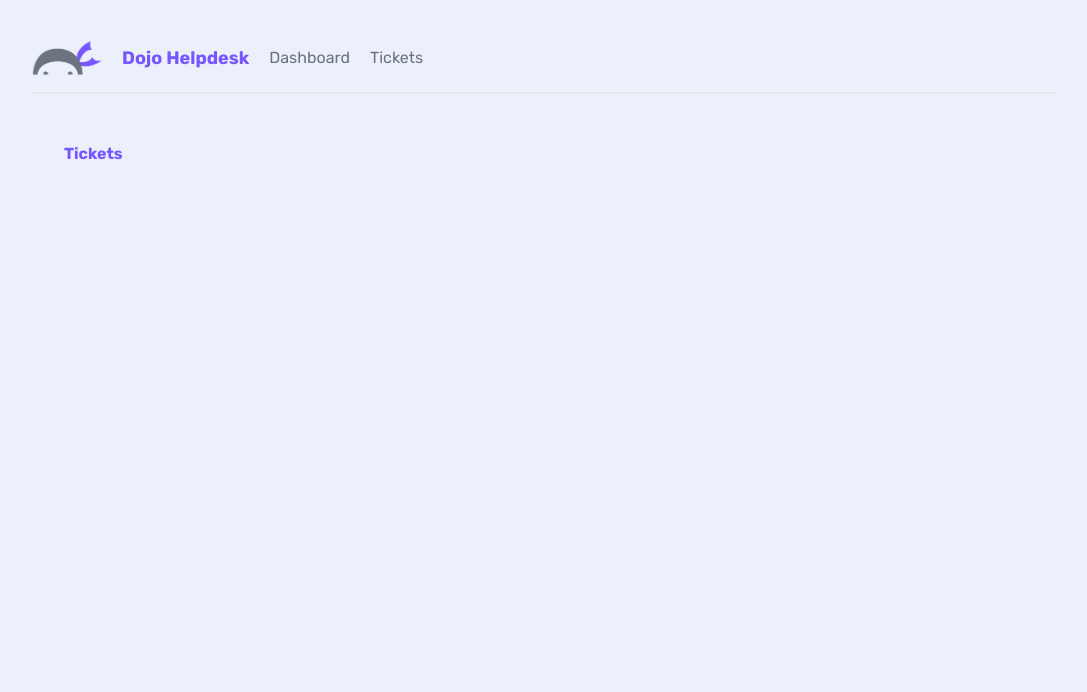
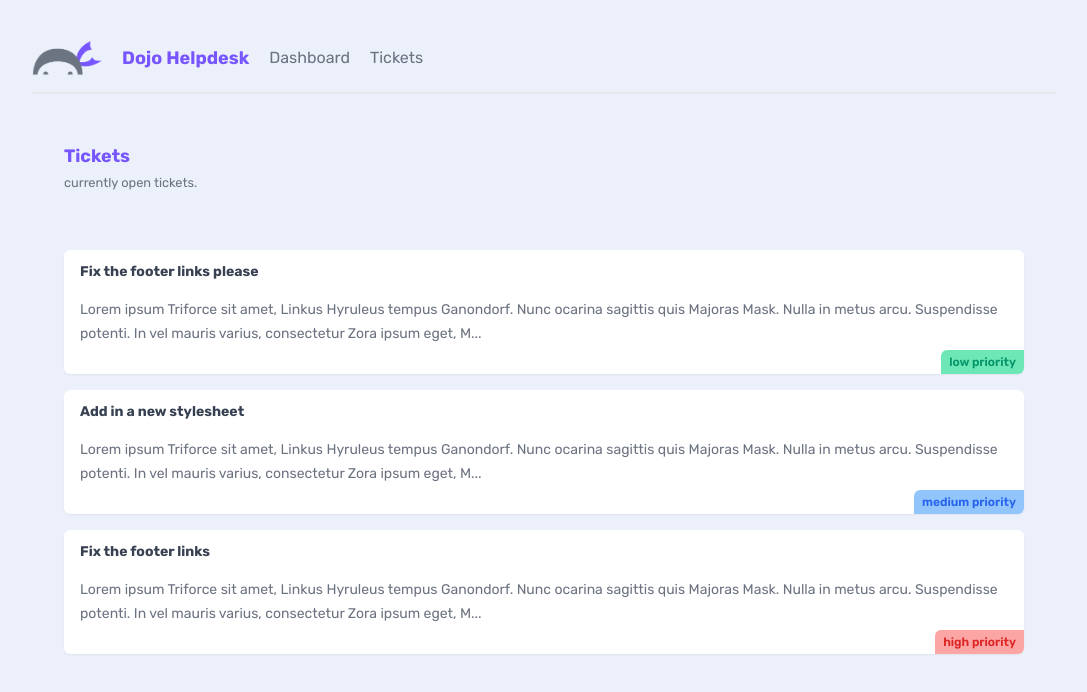
Before and after one commit to Muthana6/dojo-helpdesk, a Next.js app: page /tickets in a window 1280 px wide. Shown: the top 692 px of the page, without its empty margins (96-1183 px from the left). Built offline with nearby package versions, Linux system fonts and the light colour scheme; data requests are answered from the project's data file.

Commit message:
fetch data and get it from cash

```diff
--- /dev/null
+++ b/_data/db.json
@@ -0,0 +1,25 @@
+{
+  "tickets": [
+    {
+      "id": "1",
+      "title": "Fix the footer links please",
+      "body": "Lorem ipsum Triforce sit amet, Linkus Hyruleus tempus Ganondorf. Nunc ocarina sagittis quis Majoras Mask. Nulla in metus arcu. Suspendisse potenti. In vel mauris varius, consectetur Zora ipsum eget, Master Sword porttitor urna. Fusce elementum urna elit, eget eleifend velit consectetur eget. Integer vel lobortis ipsum, vitae auctor Ocarina of Time. Donec sed urna dapibus, interdum magna a, eleifend magna. Curabitur tincidunt enim a neque volutpat. Phasellus auctor magna vel nunc pretium, ut volutpat justo tristique. Pellentesque cursus convallis mauris, in tempus enim tincidunt vitae.",
+      "priority": "low",
+      "user_email": "mario@netninja.dev"
+    },
+    {
+      "id": "2",
+      "title": "Add in a new stylesheet",
+      "body": "Lorem ipsum Triforce sit amet, Linkus Hyruleus tempus Ganondorf. Nunc ocarina sagittis quis Majoras Mask. Nulla in metus arcu. Suspendisse potenti. In vel mauris varius, consectetur Zora ipsum eget, Master Sword porttitor urna. Fusce elementum urna elit, eget eleifend velit consectetur eget. Integer vel lobortis ipsum, vitae auctor Ocarina of Time. Donec sed urna dapibus, interdum magna a, eleifend magna. Curabitur tincidunt enim a neque volutpat. Phasellus auctor magna vel nunc pretium, ut volutpat justo tristique. Pellentesque cursus convallis mauris, in tempus enim tincidunt vitae.",
+      "priority": "medium",
+      "user_email": "mario@netninja.dev"
+    },
+    {
+      "id": "3",
+      "title": "Fix the footer links",
+      "body": "Lorem ipsum Triforce sit amet, Linkus Hyruleus tempus Ganondorf. Nunc ocarina sagittis quis Majoras Mask. Nulla in metus arcu. Suspendisse potenti. In vel mauris varius, consectetur Zora ipsum eget, Master Sword porttitor urna. Fusce elementum urna elit, eget eleifend velit consectetur eget. Integer vel lobortis ipsum, vitae auctor Ocarina of Time. Donec sed urna dapibus, interdum magna a, eleifend magna. Curabitur tincidunt enim a neque volutpat. Phasellus auctor magna vel nunc pretium, ut volutpat justo tristique. Pellentesque cursus convallis mauris, in tempus enim tincidunt vitae.",
+      "priority": "high",
+      "user_email": "peach@netninja.dev"
+    }
+  ]
+}
--- /dev/null
+++ b/app/tickets/TicketList.jsx
@@ -0,0 +1,28 @@
+async function getTickets () {
+    const res = await fetch('http://localhost:4000/tickets',{
+        next:{
+            revalidate: 0 // the time before it takes data from cash seconds
+        }
+    })
+    return res.json()
+}
+
+export default async function TicketList() {
+    const tickets = await getTickets()
+    return (
+        <>
+            {tickets.map((ticket) => (
+                <div key={ticket.id} className={`card my-5`}>
+                    <h3>{ticket.title}</h3>
+                    <p>{ticket.body.slice(0,200)}...</p>
+                    <div className={`pill ${ticket.priority}`}>
+                        {ticket.priority} priority
+                    </div>
+                </div>
+            ))}
+            {tickets.length === 0 && (
+                <p className={`text-center`}>There are no open tickets, yay!</p>
+            )}
+        </>
+    )
+}
--- a/app/tickets/page.jsx
+++ b/app/tickets/page.jsx
@@ -1,7 +1,15 @@
+import TicketList from "@/app/tickets/TicketList";
+
 export default function Tickets() {
     return (
         <main>
-            <h2>Tickets</h2>
+            <nav>
+                <div>
+                    <h2>Tickets</h2>
+                    <p><small>currently open tickets.</small></p>
+                </div>
+            </nav>
+            <TicketList/>
         </main>
     )
 }
```
Also changed, not shown: package.json (+6 -5 lines), 1 other file (tests, documents, lock files or other folders).
